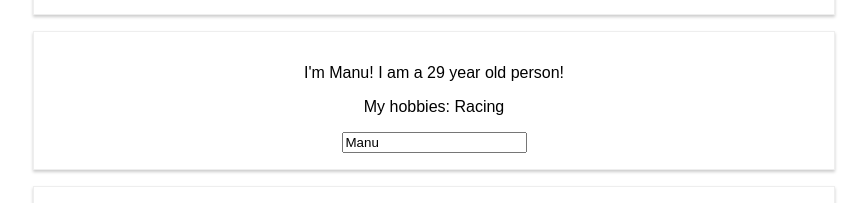
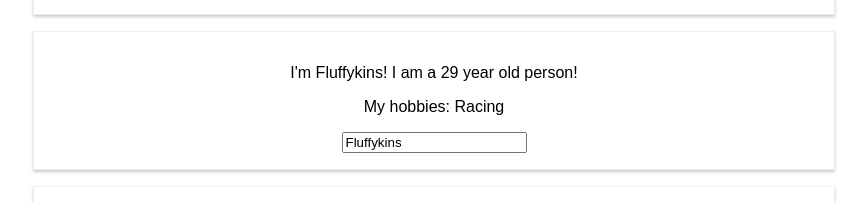
Before and after one commit to johnmilner/complete-react-guide, a React (Create React App) app: page / in a window 1280 px wide. Shown: the part 256-459 px from the top of the page, without its empty margins (206-1073 px from the left). Built offline with nearby package versions, Linux system fonts and the light colour scheme.

Commit message:
third commit test

```diff
--- a/src/App.js
+++ b/src/App.js
@@ -6,7 +6,7 @@ class App extends Component {
   state = {
     persons: [
       { name: 'Caro', age: 28 },
-      { name: 'Manu', age: 29 },
+      { name: 'Fluffykins', age: 29 },
       { name: 'Stephanie', age: 26 }
     ]
   }
```
